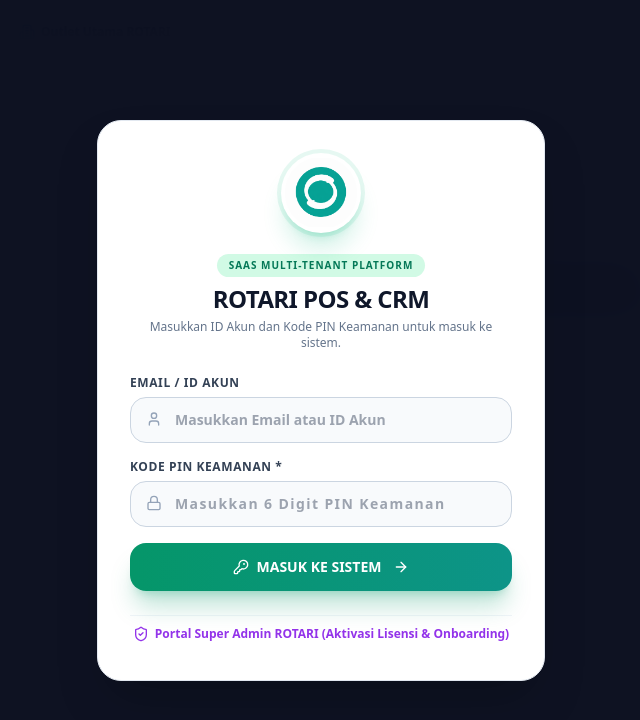
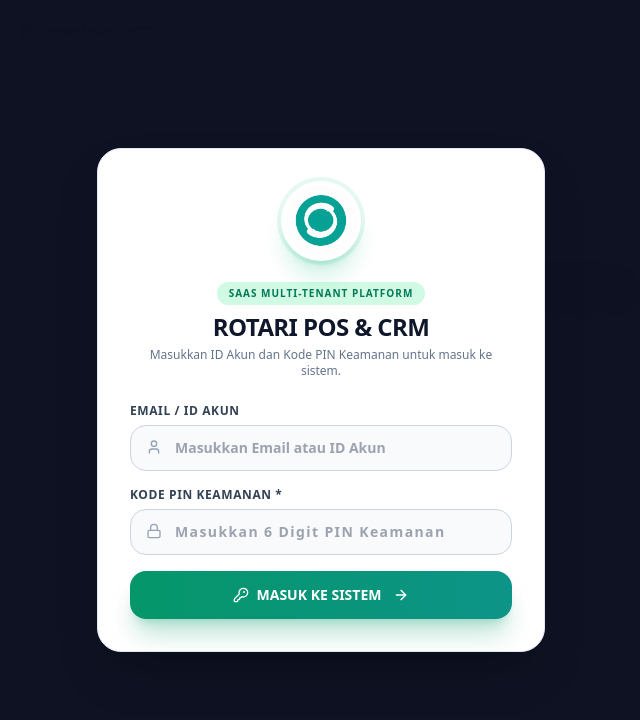
Before and after one commit to reviveproject4-source/ROTARI, a Next.js app: page /demo-request in a window 1280 px wide. Shown: the top 720 px of the page, without its empty margins (319-959 px from the left). Built offline with nearby package versions, Linux system fonts and the light colour scheme.

Commit message:
fix: remove Super Admin link from public login screen and demo request page for clean isolation

```diff
--- a/src/app/demo-request/page.tsx
+++ b/src/app/demo-request/page.tsx
@@ -100,7 +100,6 @@ export default function DemoRequestPage() {
                 <span>Mulai Gunakan ROTARI Sekarang</span>
               </Link>
 
-              <div className="flex gap-2 justify-center pt-2">
                 <button
                   onClick={() => {
                     setName("");
@@ -112,16 +111,8 @@ export default function DemoRequestPage() {
                   }}
                   className="px-4 py-2 rounded-xl border border-slate-200 dark:border-slate-800 text-[11px] font-bold text-slate-600 dark:text-slate-400 hover:bg-slate-100"
                 >
-                  Form Baru
+                  Daftar Form Baru
                 </button>
-                <Link
-                  href="/super-admin"
-                  className="px-4 py-2 rounded-xl bg-slate-100 dark:bg-slate-800 text-[11px] font-bold text-slate-700 dark:text-slate-300 hover:bg-slate-200 flex items-center gap-1"
-                >
-                  <Sparkles className="w-3.5 h-3.5 text-purple-600" />
-                  <span>Portal Super Admin</span>
-                </Link>
-              </div>
             </div>
           </div>
         ) : (
--- a/src/components/login-screen.tsx
+++ b/src/components/login-screen.tsx
@@ -3,8 +3,7 @@
 import { useState } from "react";
 import { useTenant } from "@/lib/tenant-context";
 import { useRouter } from "next/navigation";
-import { KeyRound, AlertCircle, User, Lock, ArrowRight, ShieldCheck } from "lucide-react";
-import Link from "next/link";
+import { KeyRound, AlertCircle, User, Lock, ArrowRight } from "lucide-react";
 
 export function LoginScreen() {
   const { loginWithCredentials } = useTenant();
@@ -122,17 +121,6 @@ export function LoginScreen() {
 
         </form>
 
-        {/* Separated Super Admin Portal Access */}
-        <div className="pt-2 border-t border-slate-100 dark:border-slate-800 text-center">
-          <Link
-            href="/super-admin"
-            className="inline-flex items-center gap-1.5 text-xs font-extrabold text-purple-600 dark:text-purple-400 hover:underline"
-          >
-            <ShieldCheck className="w-4 h-4" />
-            <span>Portal Super Admin ROTARI (Aktivasi Lisensi &amp; Onboarding)</span>
-          </Link>
-        </div>
-
       </div>
     </div>
   );
```
